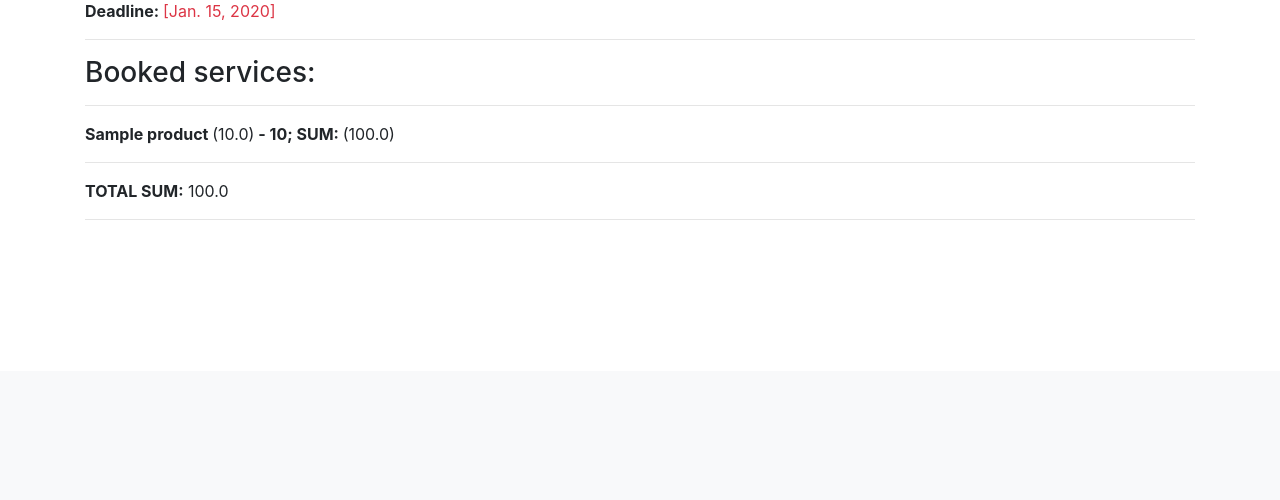
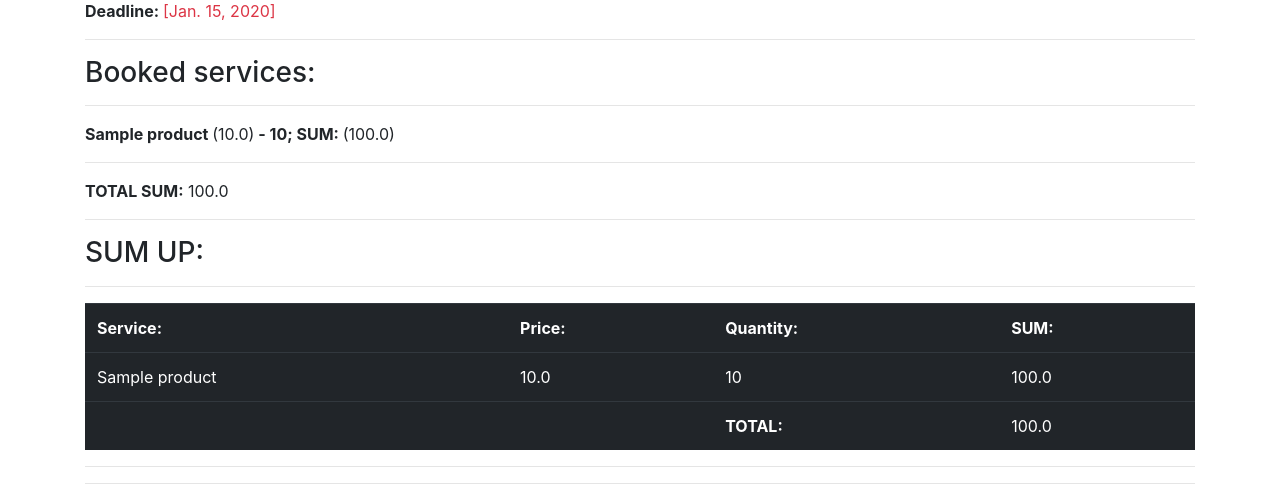
Before and after one commit to RedasMiliunas/sandbox_no1, a Django app: page /orders/1 in a window 1280 px wide. Shown: the part 429-929 px from the top of the page. Before the commit the page ends 649 px from the top, so only its background shows below. Run offline with Django 4.2, Linux system fonts and the light colour scheme; tables that the repository leaves empty hold one stand-in row (values such as "Sample post"); some libraries are stand-ins or nearby versions.

Commit message:
Pridetas sum up atvaizdavimas single orderyje kaip lentele

```diff
--- a/mysite/sandbox/templates/order.html
+++ b/mysite/sandbox/templates/order.html
@@ -22,4 +22,33 @@
 <hr>
 <p><strong>TOTAL SUM:</strong> {{ order.total }} </p>
 <hr>
+<h3>SUM UP:</h3>
+<hr>
+
+<table class="table table-dark table-hover">
+    <tr>
+        <th>Service:</th>
+        <th>Price:</th>
+        <th>Quantity:</th>
+        <th>SUM:</th>
+    </tr>
+{% for line in order.lines.all %}
+    <tr>
+        <td>{{ line.product }}</td>
+        <td>{{ line.product_price }}</td>
+        <td>{{ line.qty }}</td>
+        <td>{{ line.sum_for }}</td>
+    </tr>
+{% endfor %}
+    <tr>
+        <td></td>
+        <td></td>
+        <td><strong>TOTAL: </strong></td>
+        <td>{{ order.total }}</td>
+    </tr>
+</table>
+<hr>
+<hr>
+
+
 {% endblock %}
```
